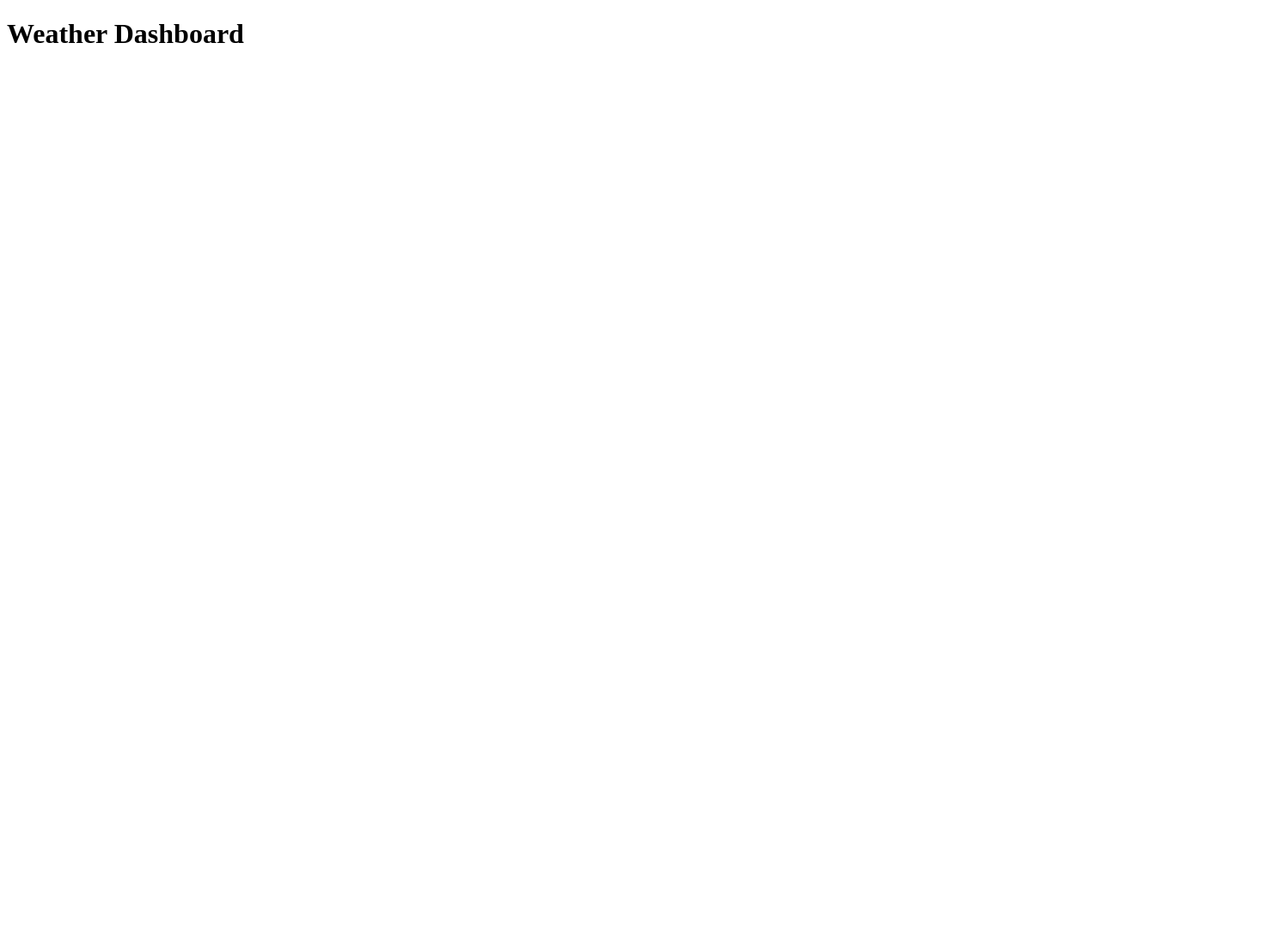
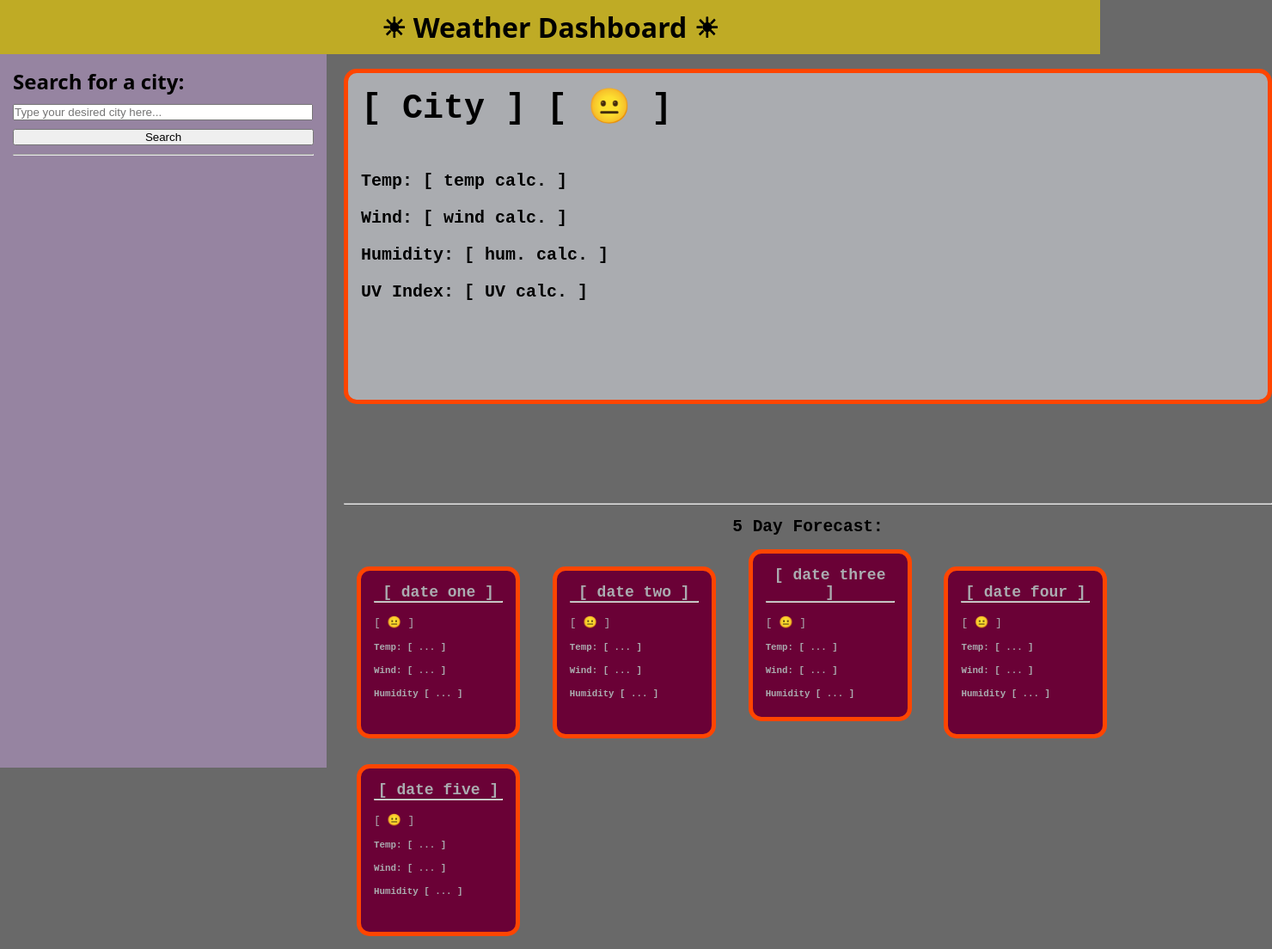
Before and after one commit to jrostirolla/weather-app, a plain HTML site: page index.html in a window 1280 px wide. Shown: the whole page at 86% size, 1480 px wide, since content can reach past the window. Before the commit the page ends 800 px from the top, so only its background shows below. Drawn offline with Linux system fonts and the light colour scheme.

Commit message:
inital graphic overlay completed

```diff
--- a/index.html
+++ b/index.html
@@ -5,15 +5,105 @@
         <meta name="viewport" content="width=device-width, initial-scale=1.0">
         <meta http-equiv="X-UA-Compatible" content="ie=edge">
         <title>WEATHER!</title>
+        <link rel="noramliser" href="normalise.css">
         <link rel="stylesheet" href="style.css">
     </head>
 
     <body>
         <header>
-            <h1>Weather Dashboard</h1>
+            <h1>☀ Weather Dashboard ☀</h1>
         </header>
         <main>
+            <section id="city-search-container" class="left-side">
+                <div id="seach-area" class="padding">
+                    <h2>Search for a city: </h2>
+                    <input id="searchObject" placeholder="Type your desired city here...">
+                    <br>
+                    <button id="searchButton">Search</button>
+                    <br>
 
+                </div>
+                <hr>
+                <div id="previous-search-objects">
+                    <!-- script to add in previous search items -->
+                </div>
+            </section>
+        <div id="right-side">
+            <section id="main-results-container">
+                <h2>[ City ] <span id="weatherSymbolMain"> [ 😐 ] </span></h2>
+                <h3>Temp: <span id="tempMain"> [ temp calc. ] </span></h3>
+                <h3>Wind: <span id="windMain"> [ wind calc. ] </span></h3>
+                <h3>Humidity: <span> [ hum. calc. ] </span></h3>
+                <h3>UV Index: <span id="uvMain"> [ UV calc. ] </span></h3>
+            </section>
+            <br>
+
+            <section id="five-day-container">
+                <hr id="hr">
+                <br>
+                <h2>5 Day Forecast:</h2>
+                    <div id="day-one" class="five-days">
+                        <h4 id="date-one"> [ date one ] </h4>
+                        <hr>
+                        <br>
+                        <p id="day-one-symbol"> [ 😐 ] </p>
+                        <br>
+                        <h5>Temp: <span id="day-one-temp">[ ... ]</span></h5>
+                        <br>
+                        <h5>Wind: <span id="day-one-wind">[ ... ]</span></h5>
+                        <br>
+                        <h5>Humidity <span id="day-one-hum">[ ... ]</span></h5>
+                    </div>
+                    <div id="day-two" class="five-days">
+                        <h4 id="date-two"> [ date two ] </h4>
+                        <hr>
+                        <br>
+                        <p id="day-two-symbol"> [ 😐 ] </p>
+                        <br>
+                        <h5>Temp: <span id="day-two-temp">[ ... ]</span></h5>
+                        <br>
+                        <h5>Wind: <span id="day-two-wind">[ ... ]</span></h5>
+                        <br>
+                        <h5>Humidity <span id="day-two-hum">[ ... ]</span></h5>
+                    </div>
+                    <div id="day-three" class="five-days">
+                        <h4 id="date-three"> [ date three ] </h4>
+                        <hr>
+                        <br>
+                        <p id="day-three-symbol"> [ 😐 ] </p>
+                        <br>
+                        <h5>Temp: <span id="day-three-temp">[ ... ]</span></h5>
+                        <br>
+                        <h5>Wind: <span id="day-three-wind">[ ... ]</span></h5>
+                        <br>
+                        <h5>Humidity <span id="day-three-hum">[ ... ]</span></h5>
+                    </div>
+                    <div id="day-four" class="five-days">
+                        <h4 id="date-four"> [ date four ] </h4>
+                        <hr>
+                        <br>
+                        <p id="day-four-symbol"> [ 😐 ] </p>
+                        <br>
+                        <h5>Temp: <span id="day-four-temp">[ ... ]</span></h5>
+                        <br>
+                        <h5>Wind: <span id="day-four-wind">[ ... ]</span></h5>
+                        <br>
+                        <h5>Humidity <span id="day-four-hum">[ ... ]</span></h5>
+                    </div>
+                    <div id="day-five" class="five-days">
+                        <h4 id="date-five"> [ date five ] </h4>
+                        <hr>
+                        <br>
+                        <p id="day-five-symbol"> [ 😐 ] </p>
+                        <br>
+                        <h5>Temp: <span id="day-five-temp">[ ... ]</span></h5>
+                        <br>
+                        <h5>Wind: <span id="day-five-wind">[ ... ]</span></h5>
+                        <br>
+                        <h5>Humidity <span id="day-five-hum">[ ... ]</span></h5>
+                    </div>
+            </section>
+        </div>
         </main>
         <footer>
 
--- a/style.css
+++ b/style.css
@@ -0,0 +1,111 @@
+:root {
+    --palette-one: #985F99;
+    --palette-two: #9684A1;
+    --palette-three: #AAACB0;
+    --palette-four: #B6C9BB;
+    --palette-five: #069E2D;
+    --palette-purple: #6A0136;
+    --palette-gold: #BFAB25;
+}
+
+* {
+margin: 0px;
+padding: 0px;
+}
+
+body {
+     background-color: dimgrey;
+}
+
+h1 {
+    background-color: var(--palette-gold);
+    font-family: system-ui;
+    text-align: center;
+    padding: 10px;
+}
+
+h4 {
+    text-align: center;
+    font-size: 18px;
+
+}
+
+h3 {
+    margin: 20px 0 20px 0;
+    font-size: 20px;
+}
+
+hr {
+    color: black;
+}
+
+#main-results-container h2 {
+    font-weight: bolder;
+    font-size: 40px;
+    margin-bottom: 50px;
+}
+
+#five-day-container h2 {
+    text-align: center;
+}
+
+
+#hr {
+    margin-top: 100px;
+}
+
+#city-search-container {
+    font-family: system-ui;
+    background-color: var(--palette-two);
+}
+
+#searchObject {
+    width: 345px;
+    margin: 10px 0 0px 0;
+}
+
+#searchButton {
+    width: 350px;
+    margin: 10px 0 10px 0;
+}
+
+
+.left-side {
+    position: relative;
+    width: 350px;
+    padding: 15px;
+    height: 100vh;
+}
+
+#right-side {
+    font-family: monospace;
+    /* background-color: var(--palette-one); */
+    position: absolute;
+    left: 400px;
+    top: 80px;
+}
+
+#main-results-container {
+    background-color: var(--palette-three);
+    padding: 15px;
+    height: 350px;
+    width: 1040px;
+    border: solid 5px orangered;
+    border-radius: 15px;
+}
+
+.five-days {
+    background-color: var(--palette-purple);
+    color: var(--palette-three);
+    padding: 15px;
+    width: 150px;
+    height: 160px;
+    margin: 15px;
+    display: inline-block;
+    border: solid 5px orangered;
+    border-radius: 15px;
+}
+
+.contents {
+    padding: 5px 0px 5px 0px;
+}
```
